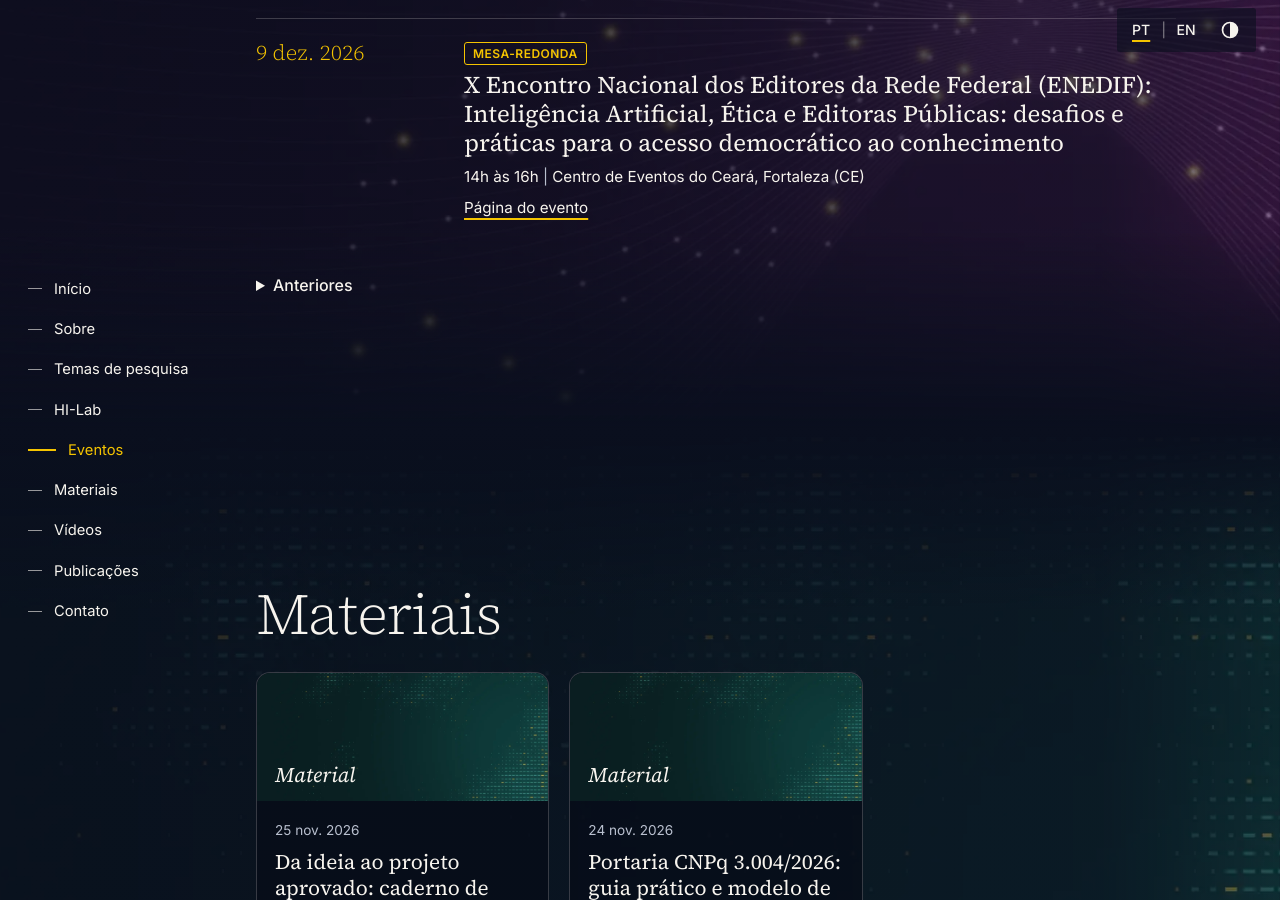
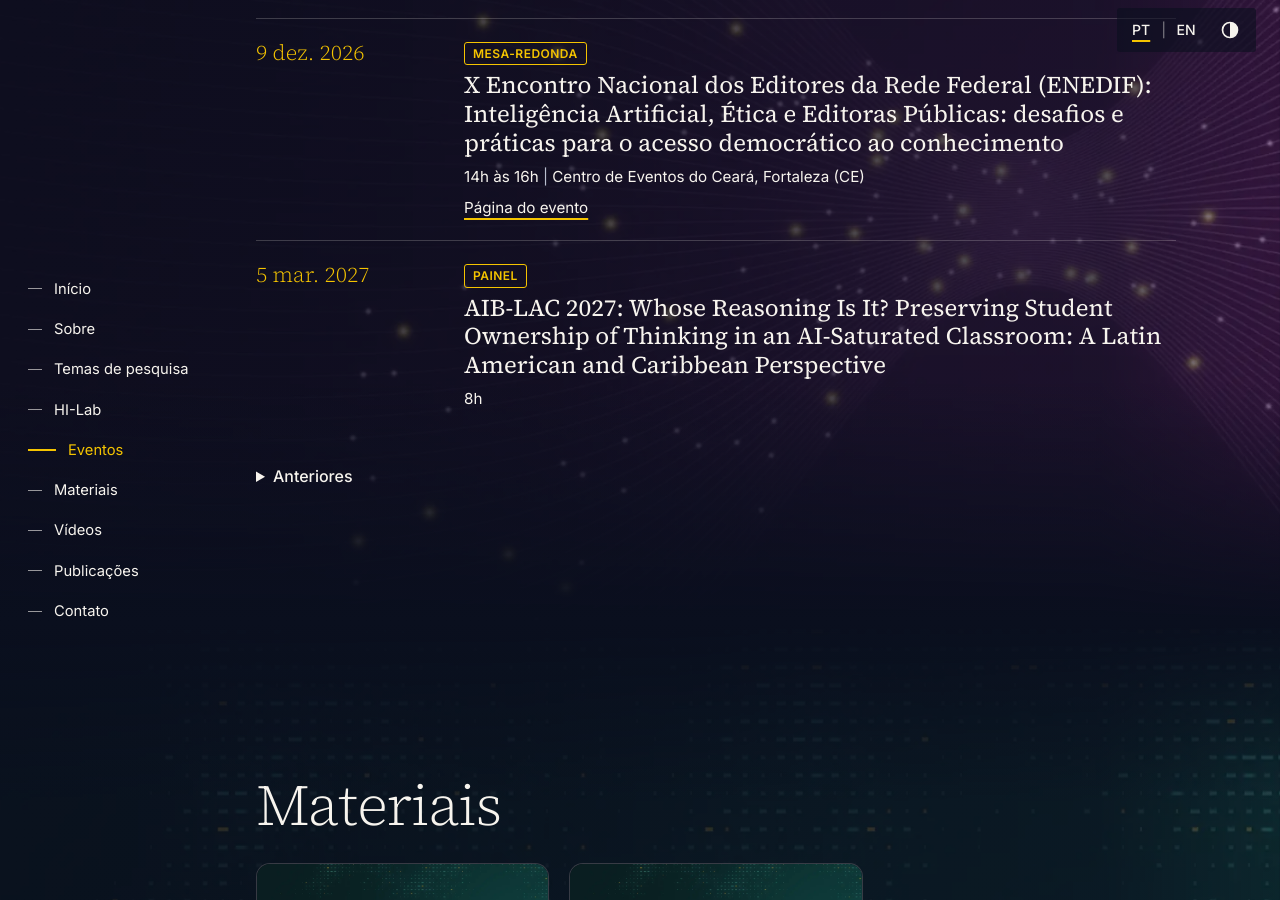
Before and after one commit to ricardolimongi/ricardolimongi.github.io, a Jekyll site: the page built from index.md, in a window 1280 px wide and 900 px high, scrolled down 4816 px. Built offline with Jekyll 4.4.1, drawn with Linux system fonts in a browser that asks for light colours.

Commit message:
evento: painel AIB-LAC 2027
Co-Authored-By: Claude Opus 5.5 <noreply@anthropic.com>

```diff
--- a/_data/events.yml
+++ b/_data/events.yml
@@ -3,6 +3,7 @@
 # place (pt/en, opcional), url (opcional), material (página de material, pt/en, opcional),
 # type (opcional: palestra, mesa-redonda, painel, apresentacao-artigo, workshop, minicurso; vira um selo),
 # paper (só em apresentacao-artigo: title no idioma original, authors, url opcional do artigo publicado).
+# name_lang (opcional: en quando o nome oficial é em inglês).
 # Sem data definida o evento não aparece.
 - id: scispace-proposta-de-pesquisa
   name:
@@ -44,3 +45,11 @@
   time: { pt: "14h às 16h", en: "2 pm to 4 pm" }
   place: { pt: "Centro de Eventos do Ceará, Fortaleza (CE)", en: "Centro de Eventos do Ceará, Fortaleza, Brazil" }
   url: "https://www.even3.com.br/enedif2026/"
+- id: aib-lac-2027-whose-reasoning
+  name:
+    pt: "AIB-LAC 2027: Whose Reasoning Is It? Preserving Student Ownership of Thinking in an AI-Saturated Classroom: A Latin American and Caribbean Perspective"
+    en: "AIB-LAC 2027: Whose Reasoning Is It? Preserving Student Ownership of Thinking in an AI-Saturated Classroom: A Latin American and Caribbean Perspective"
+  name_lang: en
+  type: painel
+  date: 2027-03-05
+  time: { pt: "8h", en: "8 am" }
--- a/_includes/evento.html
+++ b/_includes/evento.html
@@ -3,7 +3,7 @@
   <time datetime="{{ e.date | date: '%Y-%m-%d' }}">{% include data.html d=e.date %}{% if e.end_date %} <span>{% if lang == "pt" %}a{% else %}to{% endif %}</span> {% include data.html d=e.end_date %}{% endif %}</time>
   <div>
     {%- if e.type and t.event_types[e.type] %}<span class="tipo">{{ t.event_types[e.type][lang] }}</span>{% endif %}
-    <h4{% if lang == "en" and e.name.en == e.name.pt %} lang="pt-BR"{% endif %}>{{ e.name[lang] }}</h4>
+    <h4{% if e.name_lang %}{% if e.name_lang != lang %} lang="{{ e.name_lang }}"{% endif %}{% elsif lang == "en" and e.name.en == e.name.pt %} lang="pt-BR"{% endif %}>{{ e.name[lang] }}</h4>
     {%- if e.paper.title %}{% unless e.paper.title contains "TODO" %}<p class="trabalho">{{ t.event_paper[lang] }}: {% if e.paper.url %}<a href="{{ e.paper.url }}">{% endif %}<cite>{{ e.paper.title }}</cite>{% if e.paper.url %}</a>{% endif %}{% if e.paper.authors %}{% unless e.paper.authors contains "TODO" %} ({{ t.event_with[lang] }} {{ e.paper.authors }}){% endunless %}{% endif %}</p>{% endunless %}{% endif %}
     {%- capture info %}{% if e.time[lang] %}{% unless e.time[lang] contains "TODO" %}<span>{{ e.time[lang] }}{% if e.timezone[lang] %} ({{ e.timezone[lang] }}){% endif %}</span>{% endunless %}{% endif %}{% if e.place[lang] %}{% unless e.place[lang] contains "TODO" %}<span>{{ e.place[lang] }}</span>{% endunless %}{% endif %}{% endcapture %}
     {%- if info != "" %}<p>{{ info }}</p>{% endif %}
```
